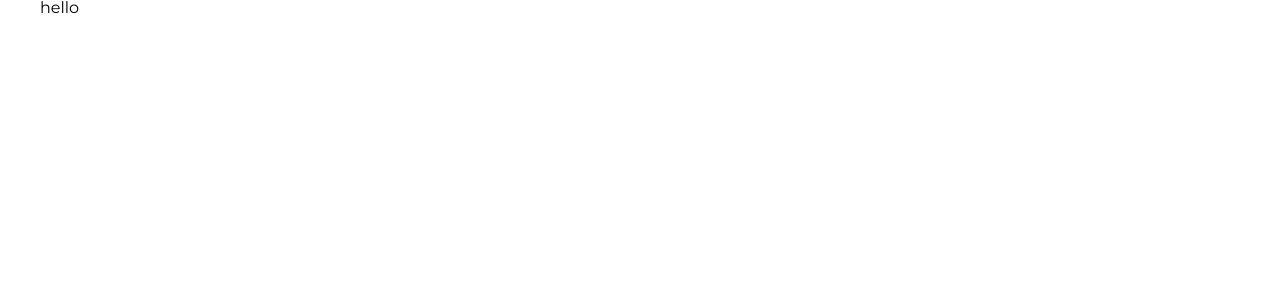
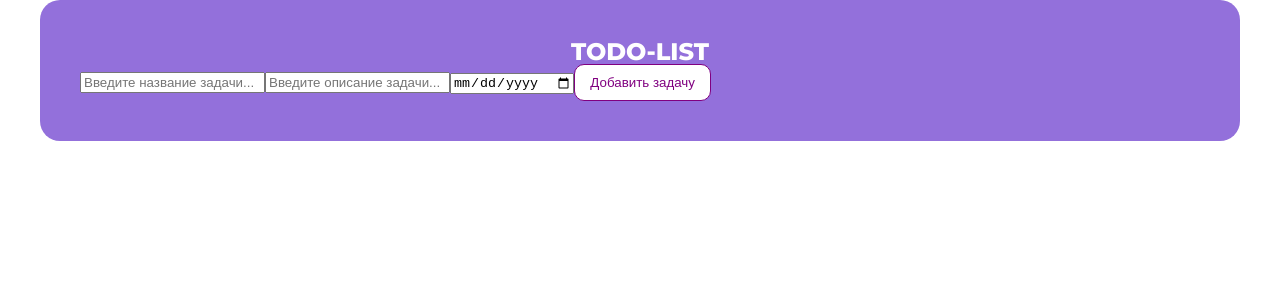
Before and after one commit to etherealelement/L2-todo-list, a React (Vite) app: page / in a window 1280 px wide. Shown: the top 300 px of the page. Built offline with nearby package versions, Linux system fonts and the light colour scheme.

Commit message:
init: button ui

```diff
--- a/src/App.tsx
+++ b/src/App.tsx
@@ -1,10 +1,11 @@
 import './styles/main.css'
+import {Home} from "./pages/home-page/Home.tsx";
 function App() {
 
   return (
     <>
     <div className="container">
-      <h1>hello</h1>
+      <Home></Home>
     </div>
     </>
   )
--- /dev/null
+++ b/src/components/add-task/AddTask.tsx
@@ -0,0 +1,13 @@
+
+import styles from "./AddTask.module.css";
+import {Button} from "../ui/button/Button.tsx";
+export const AddTask = () => {
+    return <div className={styles.task__container}>
+        <label className={styles.task__label}>
+            <input type="text" placeholder={"Введите название задачи..."} className={styles.task__text}/>
+            <input type="text" className={styles.task__text} placeholder={"Введите описание задачи..."}/>
+            <input type="date"></input>
+            <Button>Добавить задачу</Button>
+        </label>
+    </div>;
+};
--- a/src/components/header/Header.module.css
+++ b/src/components/header/Header.module.css
@@ -2,4 +2,11 @@
     font-size: 24px;
     text-transform: uppercase;
     font-weight: bold;
+    color: #ffff;
 }
+
+.header__box {
+    display: flex;
+    justify-content: center;
+
+}
--- a/src/components/header/Header.tsx
+++ b/src/components/header/Header.tsx
@@ -3,5 +3,7 @@ import {HeaderProps} from "./Header.props.ts";
 import styles from "./Header.module.css";
 
 export const Header: FC<HeaderProps> = ({children}: HeaderProps): JSX.Element => {
-    return <header className={styles.header}>{children}</header>;
+    return <div className={styles.header__box}>
+        <header className={styles.header}>{children}</header>
+    </div>;
 };
--- /dev/null
+++ b/src/components/ui/button/Button.module.css
@@ -0,0 +1,19 @@
+.button {
+    color: purple;
+    padding: 10px 15px;
+    background: #ffffff;
+    border: none;
+    border: 1px solid purple;
+    border-radius: 10px;
+    cursor: pointer;
+    transition: all .3s;
+}
+
+.button:hover {
+    background: purple;
+    color: #fff;
+}
+
+.button:active {
+    transform: translateY(-4px);
+}
--- /dev/null
+++ b/src/components/ui/button/Button.props.ts
@@ -0,0 +1,5 @@
+import {DetailedHTMLProps, HTMLAttributes, ReactNode} from "react";
+
+export interface ButtonProps extends DetailedHTMLProps<HTMLAttributes<HTMLButtonElement>, HTMLButtonElement> {
+    children: ReactNode;
+}
--- /dev/null
+++ b/src/components/ui/button/Button.tsx
@@ -0,0 +1,7 @@
+import { FC } from 'react';
+import {ButtonProps} from "./Button.props.ts";
+import styles from "./Button.module.css";
+
+export const Button: FC<ButtonProps> = ({children,...props}: ButtonProps):JSX.Element => {
+    return <button className={styles.button} {...props}>{children}</button>;
+};
--- /dev/null
+++ b/src/pages/home-page/Home.module.css
@@ -0,0 +1,5 @@
+.home {
+    background: mediumpurple;
+    border-radius: 20px;
+    padding: 40px;
+}
--- /dev/null
+++ b/src/pages/home-page/Home.tsx
@@ -0,0 +1,12 @@
+import { FC } from 'react';
+import styles from "./Home.module.css";
+import {Header} from "../../components/header/Header.tsx";
+import {AddTask} from "../../components/add-task/AddTask.tsx";
+
+;
+export const Home: FC = () => {
+    return <section className={styles.home}>
+        <Header>TODO-LIST</Header>
+        <AddTask></AddTask>
+    </section>;
+};
```
Also changed, not shown: src/components/add-task/AddTask.module.css (added), src/components/add-task/AddTask.props.ts (added), src/pages/home-page/Home.props.ts (added).
